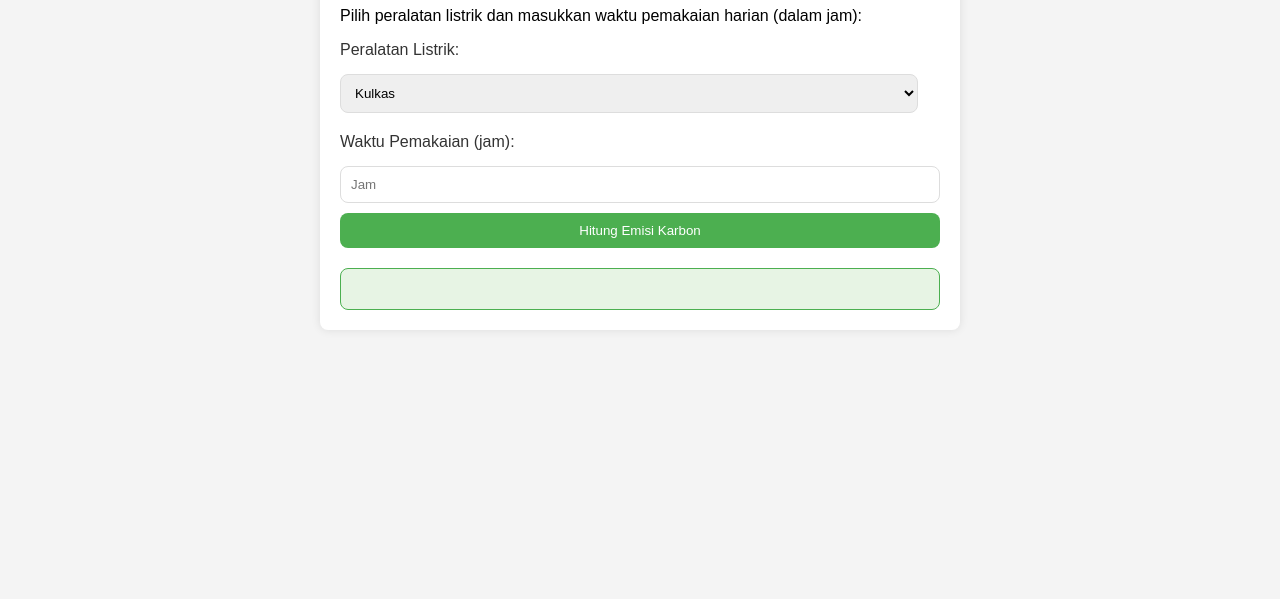
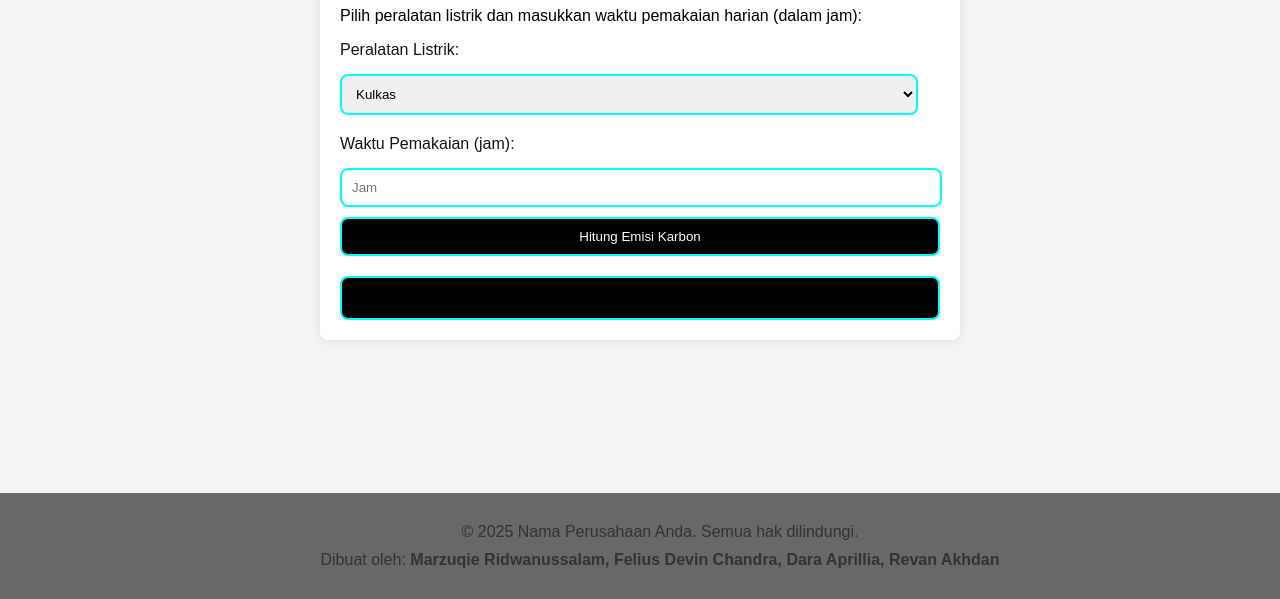
Before and after one commit to Ridzz9782/Emisi-carbon, a plain HTML site: page lis.html in a window 1280 px wide. Shown: the part 201-800 px from the top of the page. Drawn offline with Linux system fonts and the light colour scheme.

Commit message:
add: Footer

```diff
--- a/ac.css
+++ b/ac.css
@@ -224,3 +224,20 @@ button:hover {
     50% { transform: scale(1.1); }
     100% { transform: scale(1); }
 }
+
+footer {
+    background-color: #686868;
+    color: #333;
+    text-align: center;
+    padding: 20px;
+    font-family: Arial, sans-serif;
+    margin-top: 248px;
+    position: fixed;
+    bottom: 0;
+    width: 100%;
+
+}
+
+footer p {
+    margin: 10px 0;
+}
--- a/bk.css
+++ b/bk.css
@@ -129,3 +129,20 @@ button:hover {
     50% { transform: scale(1.1); }
     100% { transform: scale(1); }
 }
+
+footer {
+    background-color: #686868;
+    color: #333;
+    text-align: center;
+    padding: 20px;
+    font-family: Arial, sans-serif;
+    margin-top: 248px;
+    position: fixed;
+    bottom: 0;
+    width: 100%;
+
+}
+
+footer p {
+    margin: 10px 0;
+}
--- a/lis.css
+++ b/lis.css
@@ -153,37 +153,39 @@ body {
 }
 h1 {
     text-align: center;
-    color: #4CAF50;
+    color: #000000;
 }
 label {
     display: block;
     margin: 10px 0 5px;
-    color: #333;
+    color: #141414;
 }
 input[type="number"], select {
     width: calc(100% - 22px);
     padding: 10px;
     margin: 10px 0;
-    border: 1px solid #ddd;
+    border: 2px solid #00fff7;
     border-radius: 8px;
 }
 button {
     width: 100%;
     padding: 10px;
-    background-color: #4CAF50;
+    background-color: #000000;
     color: white;
     border: none;
     border-radius: 8px;
     cursor: pointer;
+    border: 2px solid #00fff7;
 }
 button:hover {
-    background-color: #45a049;
+    background-color: #545454;
 }
 .result {
     margin-top: 20px;
     padding: 20px;
-    background-color: #e7f4e4;
-    border: 1px solid #4CAF50;
+    color: white;
+    background-color: #000000;
+    border: 2px solid #00fff7;
     border-radius: 8px;
 }
 
@@ -192,3 +194,20 @@ button:hover {
     50% { transform: scale(1.1); }
     100% { transform: scale(1); }
 }
+
+footer {
+    background-color: #686868;
+    color: #333;
+    text-align: center;
+    padding: 20px;
+    font-family: Arial, sans-serif;
+    margin-top: 248px;
+    position: fixed;
+    bottom: 0;
+    width: 100%;
+
+}
+
+footer p {
+    margin: 10px 0;
+}
--- a/lis.html
+++ b/lis.html
@@ -38,8 +38,10 @@
         <button onclick="calculateEmissions()">Hitung Emisi Karbon</button>
         <div class="result" id="result"></div>
     </div>
-    <script src="lis.js">
-
-    </script>
+    <footer>
+        <p>&copy; 2025 Nama Perusahaan Anda. Semua hak dilindungi.</p>
+        <p>Dibuat oleh: <strong>Marzuqie Ridwanussalam, Felius Devin Chandra, Dara Aprillia, Revan Akhdan</strong></p>
+    </footer>
+    <script src="lis.js"></script>
 </body>
 </html>
--- a/lw.css
+++ b/lw.css
@@ -86,8 +86,13 @@ input, select, button {
     max-width: 300px;
 }
 
+input {
+    border: 2px solid #00fff7;
+}
+
 button {
-    background-color: #007BFF;
+    background-color: #000000;
+    border: 2px solid #00fff7;
     color: white;
     border: none;
     border-radius: 4px;
@@ -95,7 +100,7 @@ button {
 }
 
 button:hover {
-    background-color: #0056b3;
+    background-color: #525252;
 }
 
 @keyframes bounce {
@@ -103,3 +108,20 @@ button:hover {
     50% { transform: scale(1.1); }
     100% { transform: scale(1); }
 }
+
+footer {
+    background-color: #686868;
+    color: #333;
+    text-align: center;
+    padding: 20px;
+    font-family: Arial, sans-serif;
+    margin-top: 248px;
+    position: fixed;
+    bottom: 0;
+    width: 100%;
+
+}
+
+footer p {
+    margin: 10px 0;
+}
--- a/style.css
+++ b/style.css
@@ -172,3 +172,20 @@ body {
     .image-caption {
       text-align: center;
     }
+
+    footer {
+        background-color: #686868;
+        color: #333;
+        text-align: center;
+        padding: 20px;
+        font-family: Arial, sans-serif;
+        margin-top: 248px;
+        position: fixed;
+        bottom: 0;
+        width: 100%;
+
+    }
+
+    footer p {
+        margin: 10px 0;
+    }
```
Also changed, not shown: ac.html (+4 -0 lines), bk.html (+4 -0 lines), index.html (+4 -0 lines), lw.html (+4 -0 lines).
